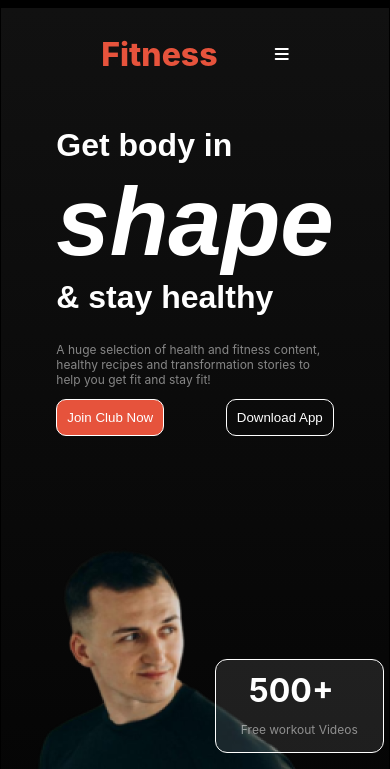
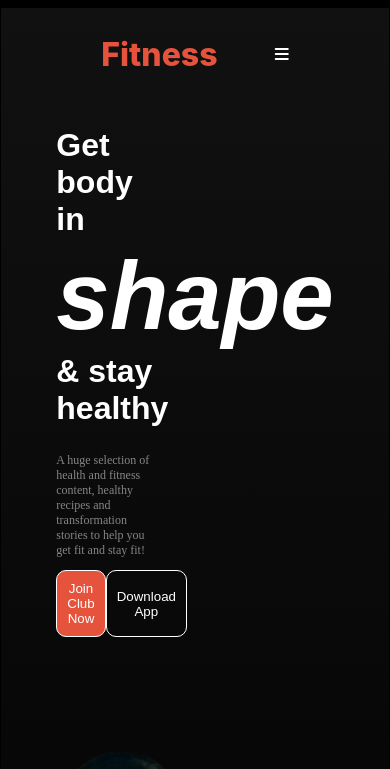
Before and after one commit to shaheen0901/assignment2, a plain HTML site: page index.html in a window 390 px wide. Shown: the top 769 px of the page. Drawn offline with Linux system fonts and the light colour scheme; a web font is replaced by a local one.

Commit message:
responsive website final-edition4

```diff
--- a/styles/styles.css
+++ b/styles/styles.css
@@ -128,10 +128,12 @@ nav li a {
     /* grid-template-columns: repeat(2, 1fr);*/
     gap: 90px;
     position: relative;
+    max-width: 90%;
 }
 
 .banner-contents {
     margin: 70px, auto;
+    max-width: 30%;
     /* padding: 70px; */
 }
 
@@ -489,6 +491,7 @@ td {
     }
 
     .banner-contents {
+        font-family: inter-normal;
         /* margin-right: 100px; */
         padding: 0px 50px;
     }
```
